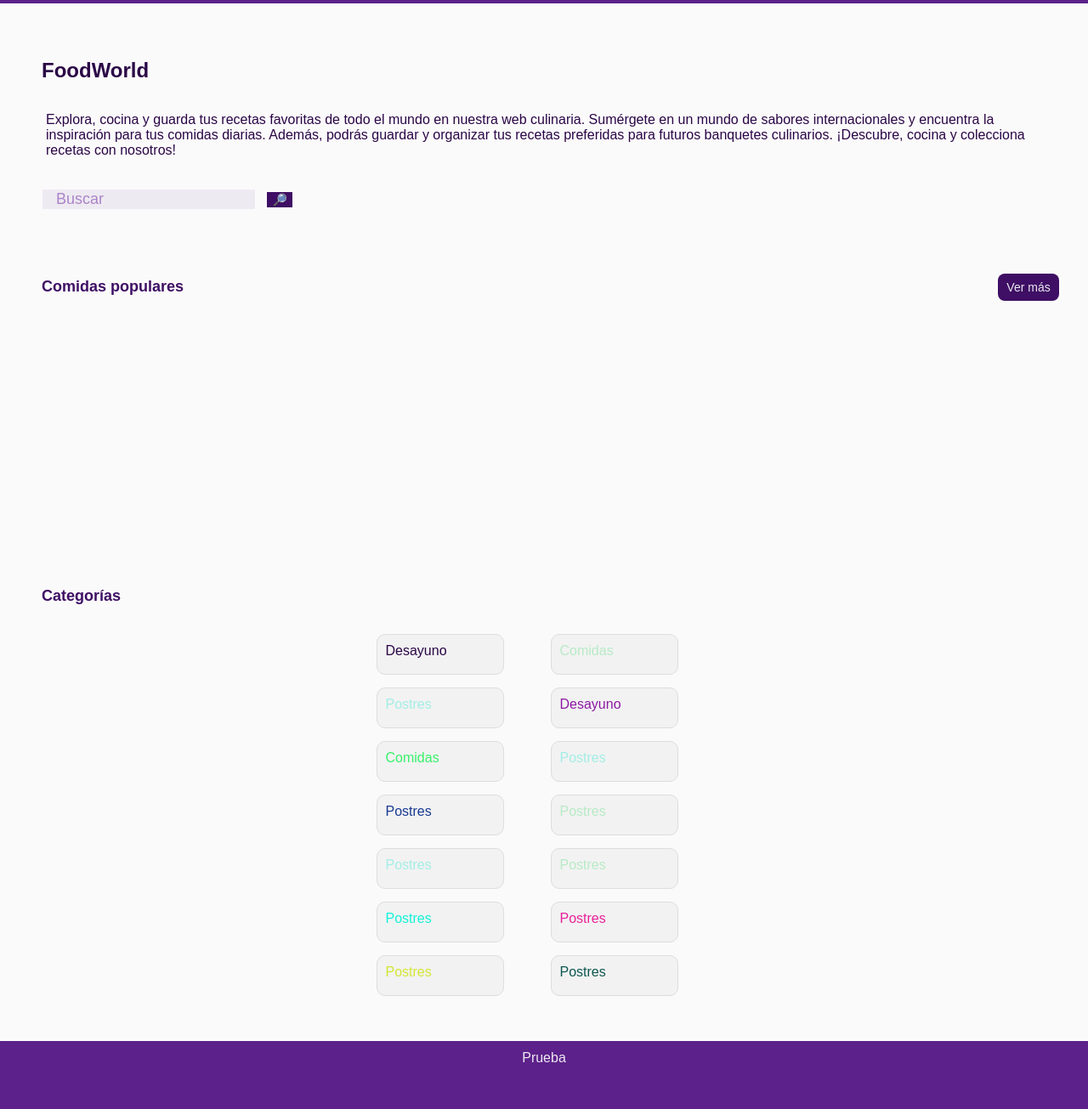
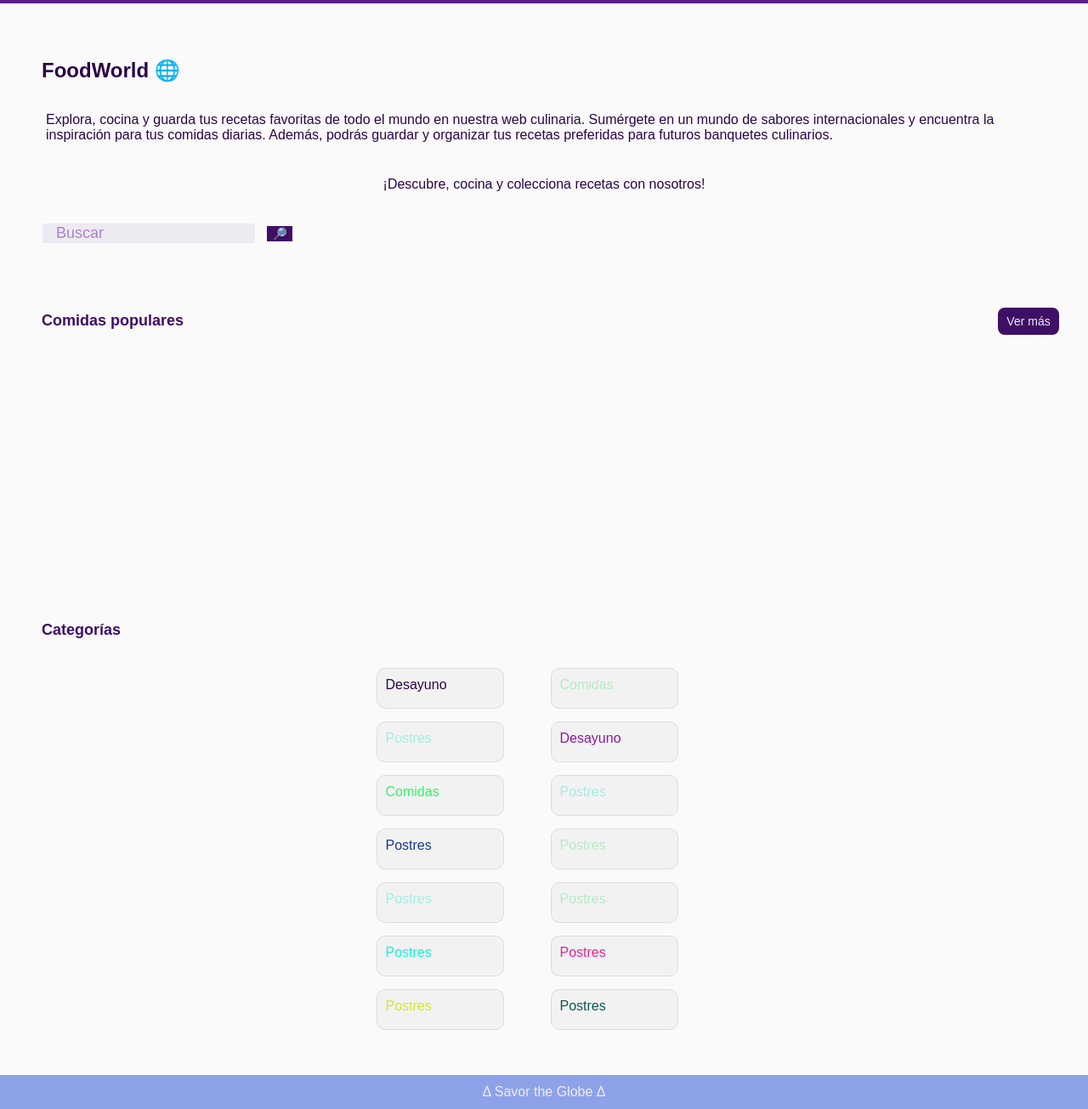
Before and after one commit to alicia3194/proyect_fronted, a plain HTML site: page web.html in a window 1280 px wide. Shown: the whole page at 85% size. Before the commit the page ends 1265 px from the top, so only its background shows below. Drawn offline with Linux system fonts and the light colour scheme; no server answers.

Commit message:
text header

```diff
--- a/script.js
+++ b/script.js
@@ -2,7 +2,7 @@
 
 async function getRandomFoodPreview() {
   try {
-    const numRandomMeals = 10;
+    const numRandomMeals = 8;
     const randomMeals = [];
 
     for (let i = 0; i < numRandomMeals; i++) {
--- a/styles.css
+++ b/styles.css
@@ -45,8 +45,8 @@ h1, h2, h3 {
 }
 
 h1, h2 {
-    display: flex;
-    justify-content:left;
+display: flex;
+justify-content:left;
   font-size: 24px;
   color: var(--purple-dark-2);
   font-family: var(--font-family-titles);
@@ -66,6 +66,7 @@ h3 {
   font-weight: var(--font-weight-text2);
   font-size: 16px;
 }
+
 .opening-paragraph p{
     display: flex;
     justify-content: center;
@@ -250,7 +251,7 @@ button {
     border-radius: 10px;
     width: 150px;
   }
-#id1 { color: #2A0646; }
+#id1 { color: #2A0646;}
 #id2 { color: #B7EAC5; }
 #id3 {color: #A2EEE5;}
 #id4 { color: #8c18a3; }
@@ -360,7 +361,7 @@ button {
 
 /* Footer */
 footer {
-  background-color: var(--purple-medium-3);
+  background-color:  var(--darkBlue);
   color: var(--purple-light-2);
   text-align: center;
   height: 40px;
--- a/web.html
+++ b/web.html
@@ -5,7 +5,7 @@
     <meta charset="UTF-8">
     <meta http-equiv="X-UA-Compatible" content="IE=edge">
     <meta name="viewport" content="width=device-width, initial-scale=1.0">
-    <title>FoodWorld</title>
+    <title>FoodWorld 🌐</title>
     <link rel="stylesheet" href="styles.css">
 
 </head>
@@ -13,13 +13,14 @@
 <body>
     <header id="header" class="header-container">
         <span class="header-arrow inactive">&lt;</span>
-        <h1 class="header-title">FoodWorld</h1>
+        <h1 class="header-title" src="./logo.png">FoodWorld 🌐</h1>
         <h1 class="header-title header-title--categoryView inactive">Recetas</h1>
         <div class="opening-paragraph">
             <p>Explora, cocina y guarda tus recetas favoritas de todo el mundo en nuestra web culinaria. Sumérgete en un
                 mundo de sabores internacionales y encuentra la inspiración para tus comidas diarias. Además, podrás
                 guardar
-                y organizar tus recetas preferidas para futuros banquetes culinarios. ¡Descubre, cocina y colecciona
+                y organizar tus recetas preferidas para futuros banquetes culinarios. </p>
+            <p>¡Descubre, cocina y colecciona
                 recetas
                 con nosotros!</p>
         </div>
@@ -157,7 +158,7 @@
             </div>
         </article>
     </section>
-    <footer>Prueba</footer>
+    <footer> Δ Savor the Globe Δ</footer>
     <script src="./script.js"></script>
 </body>
 
```
